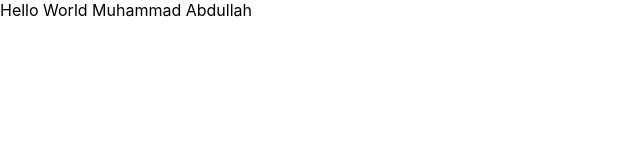
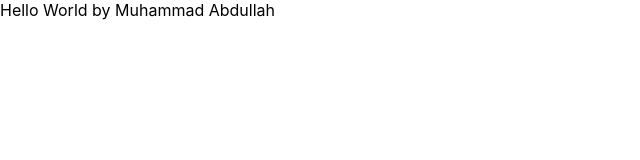
Before and after one commit to Abdullahkiet/React-Practice, a React (Create React App) app: page / in a window 1280 px wide. Shown: the top 160 px of the page, without its empty margins (0-640 px from the left). Built offline with nearby package versions, Linux system fonts and the light colour scheme.

Commit message:
Update App.js

```diff
--- a/src/App.js
+++ b/src/App.js
@@ -5,7 +5,7 @@ import './App.css';
 function App(props) {
   return (
     <div>
-      Hello World {props.name}
+      Hello World by {props.name}
 
     </div>
   );
```
